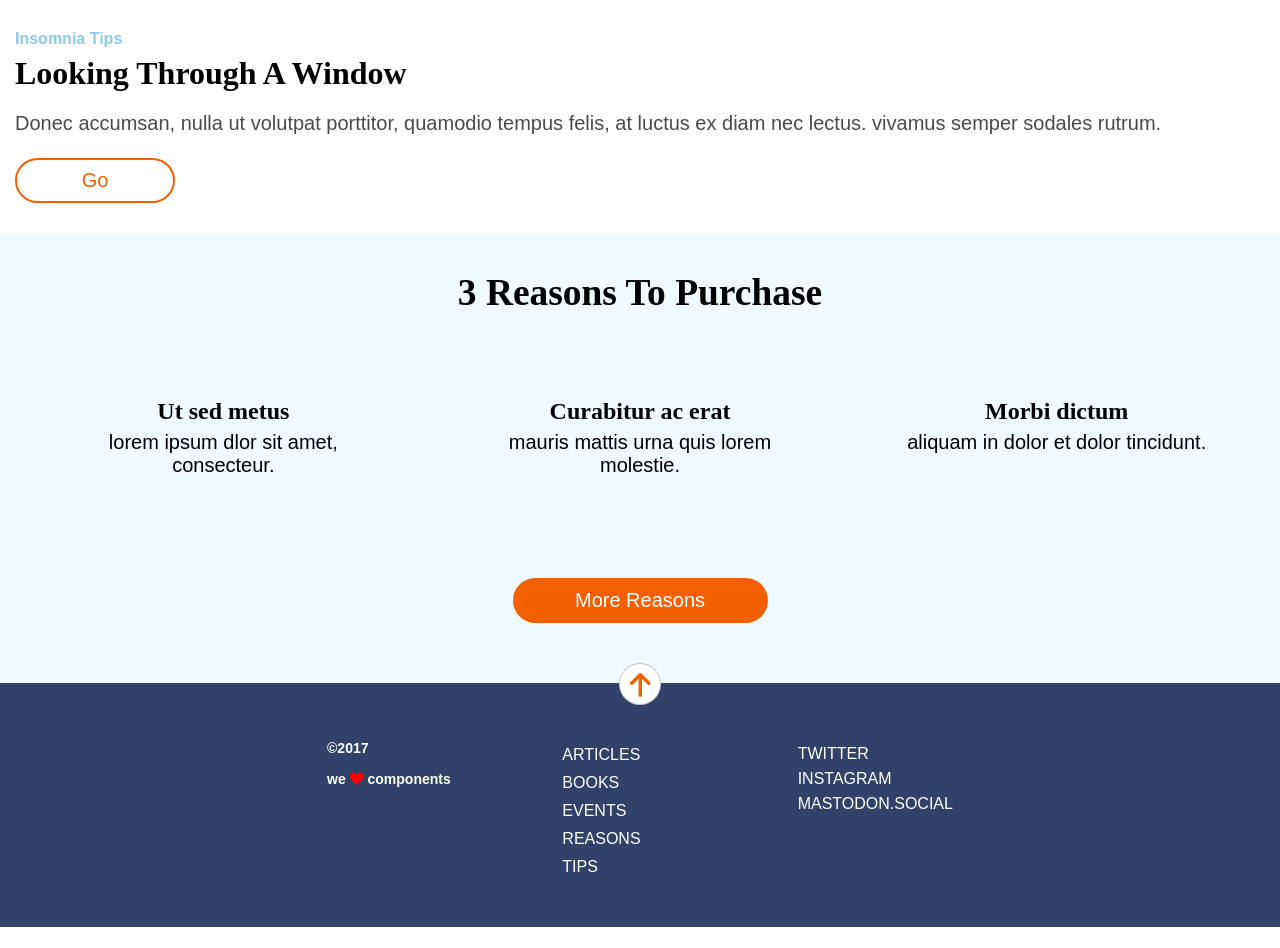
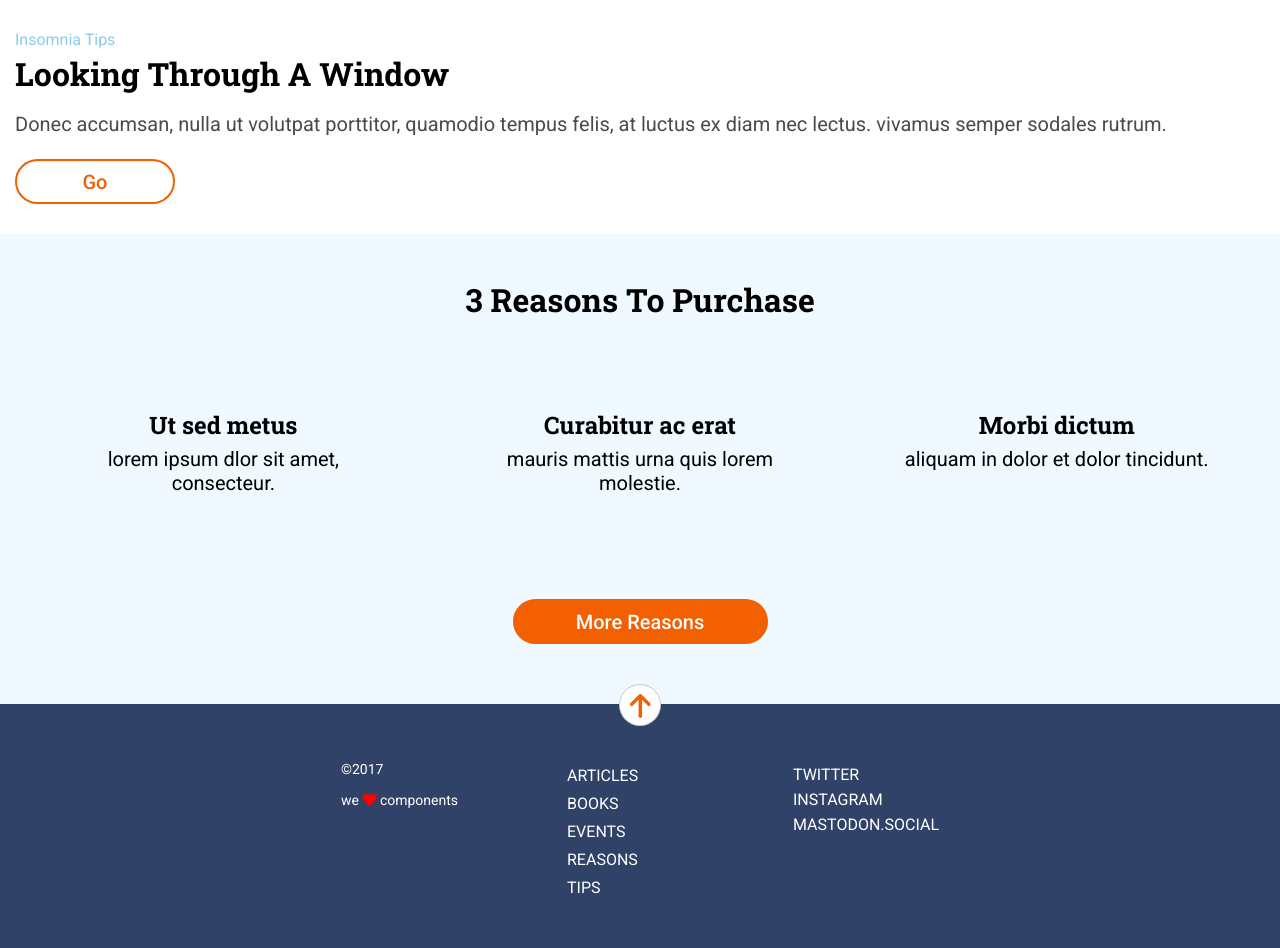
Before and after one commit to Adalab/f-m1-evaluacion-final-AranchaAdalab, a website: page docs/index.html in a window 1280 px wide. Shown: the part 800-1748 px from the top of the page. Before the commit the page ends 1727 px from the top, so only its background shows below. Drawn offline with Linux system fonts and the light colour scheme.

Commit message:
docs fonts, h and links fixed

```diff
--- a/docs/index.html
+++ b/docs/index.html
@@ -38,9 +38,9 @@
             </header>
             <main id="main" class="page__main">
                 <div class="page__main--white">
-                     <h5 class="page__main--h5">insomnia tips</h5>
+                     <h3 class="page__main--h3">insomnia tips</h3>
 
-                     <h3 class="page__main--h3">looking through a window</h3>
+                     <h4 class="page__main--h4">looking through a window</h4>
 
                     <div class="page__main--paragraph">
                         <p>donec accumsan, nulla ut volutpat porttitor, quamodio tempus felis, at
@@ -51,7 +51,7 @@
                 <aside class="page__main--blue">
                     <div class="reasons">
                         <div class="reasons__title">
-                             <h3>3 reasons to purchase</h3>
+                             <h4>3 reasons to purchase</h4>
 
                         </div>
                         <div class="reasons__1">
@@ -86,15 +86,29 @@
                         <li><a href="#">articles</a>
 
                         </li>
-                        <li>books</li>
-                        <li>events</li>
-                        <li>reasons</li>
-                        <li>tips</li>
+                        <li><a href="#">books</a>
+
+                        </li>
+                        <li><a href="#">events</a>
+
+                        </li>
+                        <li><a href="#">reasons</a>
+
+                        </li>
+                        <li><a href="#">tips</a>
+
+                        </li>
                     </ul>
                     <ul class="page__footer--social--media">
-                        <li>twitter</li>
-                        <li>instagram</li>
-                        <li>mastodon.social</li>
+                        <li><a href="#">twitter</a>
+
+                        </li>
+                        <li><a href="#">instagram</a>
+
+                        </li>
+                        <li><a href="#">mastodon.social</a>
+
+                        </li>
                     </ul>
                     <div class="page__footer--heart">
                          <h6 class="copy">&copy;2017</h6>
```
Also changed, not shown: docs/assets/css/main.css.
